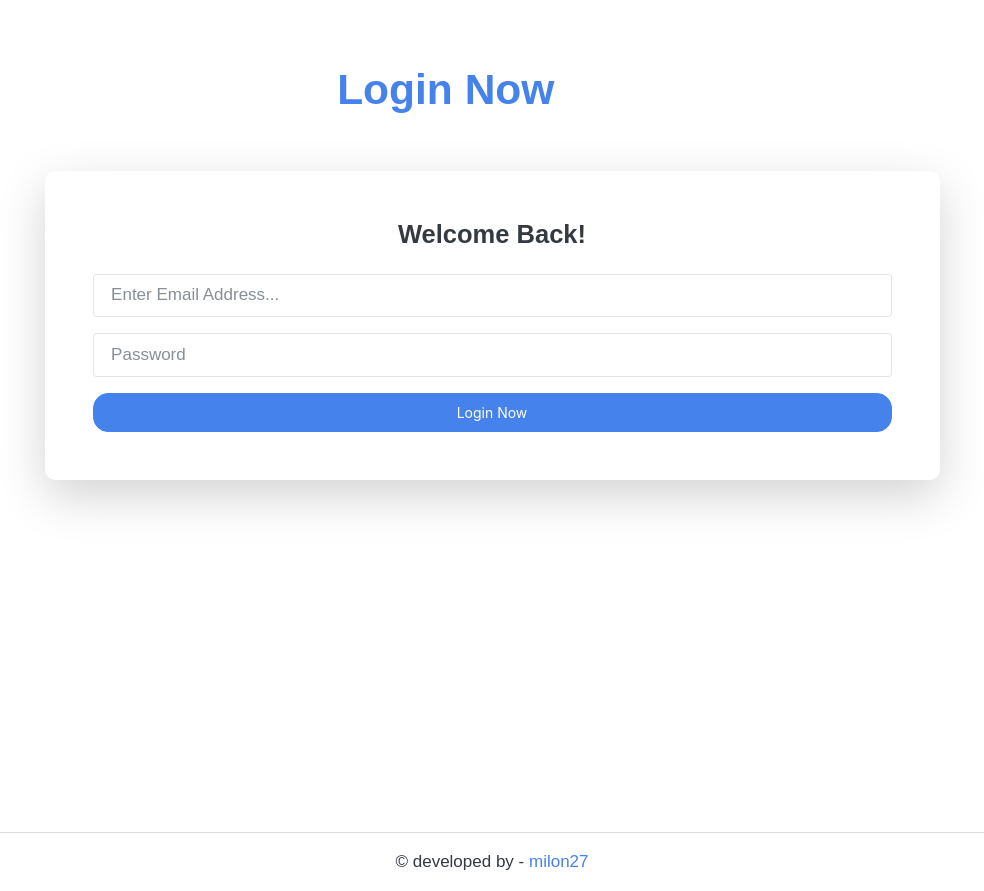
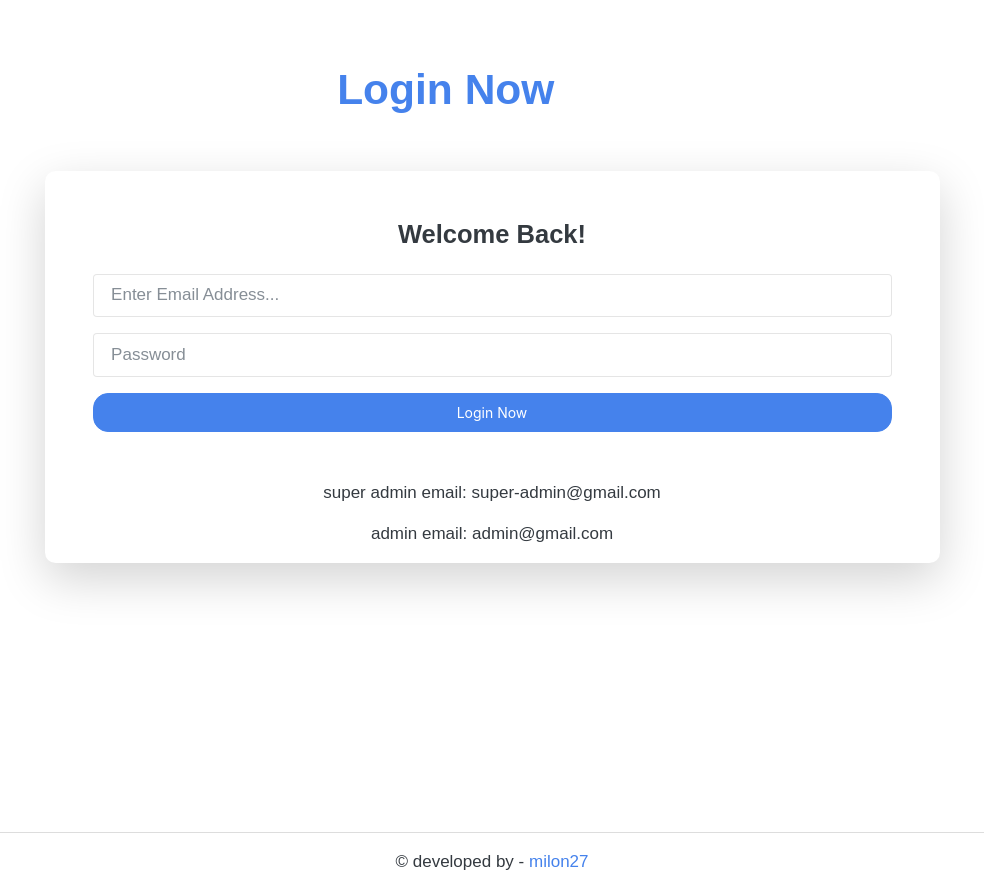
Before and after one commit to milon27/inventory-client, a Next.js app: page /login in a window 1280 px wide. Shown: the whole page, without its empty margins (148-1132 px from the left). Built offline with nearby package versions, Linux system fonts and the light colour scheme.

Commit message:
complete qr code simplyfy

```diff
--- a/src/component/layout/Footer.jsx
+++ b/src/component/layout/Footer.jsx
@@ -11,9 +11,13 @@
                     </div>
                 </div>
             </div>
-            <script src="https://code.jquery.com/jquery-3.2.1.slim.min.js" integrity="sha384-KJ3o2DKtIkvYIK3UENzmM7KCkRr/rE9/Qpg6aAZGJwFDMVNA/GpGFF93hXpG5KkN" crossOrigin="anonymous"></script>
-            <script src="https://cdnjs.cloudflare.com/ajax/libs/popper.js/1.12.9/umd/popper.min.js" integrity="sha384-ApNbgh9B+Y1QKtv3Rn7W3mgPxhU9K/ScQsAP7hUibX39j7fakFPskvXusvfa0b4Q" crossOrigin="anonymous"></script>
-            <script src="https://maxcdn.bootstrapcdn.com/bootstrap/4.0.0/js/bootstrap.min.js" integrity="sha384-JZR6Spejh4U02d8jOt6vLEHfe/JQGiRRSQQxSfFWpi1MquVdAyjUar5+76PVCmYl" crossOrigin="anonymous"></script>
+            {/* w3 school */}
+
+            <script src="https://ajax.googleapis.com/ajax/libs/jquery/3.5.1/jquery.min.js"></script>
+
+            <script src="https://cdnjs.cloudflare.com/ajax/libs/popper.js/1.16.0/umd/popper.min.js"></script>
+
+            <script src="https://maxcdn.bootstrapcdn.com/bootstrap/4.5.2/js/bootstrap.min.js"></script>
         </div>
     )
 }
--- a/src/component/login/LoginForm.js
+++ b/src/component/login/LoginForm.js
@@ -64,6 +64,12 @@
                                         </div>
                                     </div>
                                     {/* row end here */}
+                                    <div className="row text-center">
+                                        <div className="col-md-12">
+                                            <p>super admin email: super-admin@gmail.com</p>
+                                            <p>admin email: admin@gmail.com</p>
+                                        </div>
+                                    </div>
                                 </div>
                             </div>
                         </div>
--- a/src/utils/Define.js
+++ b/src/utils/Define.js
@@ -5,7 +5,7 @@
     DATE_FORMAT_SIMPLE: "YYYY-MM-DD",
     S_ADMIN: "S_ADMIN",
     ADMIN: "ADMIN",
-    BASE_URL: "https://juz-air-inventory.web.app/api/",
+    BASE_URL: "http://localhost:2727/api/",
     user_collection: "user_collection",
     part_collection: "part_collection",
     order_collection: "order_collection",
```
